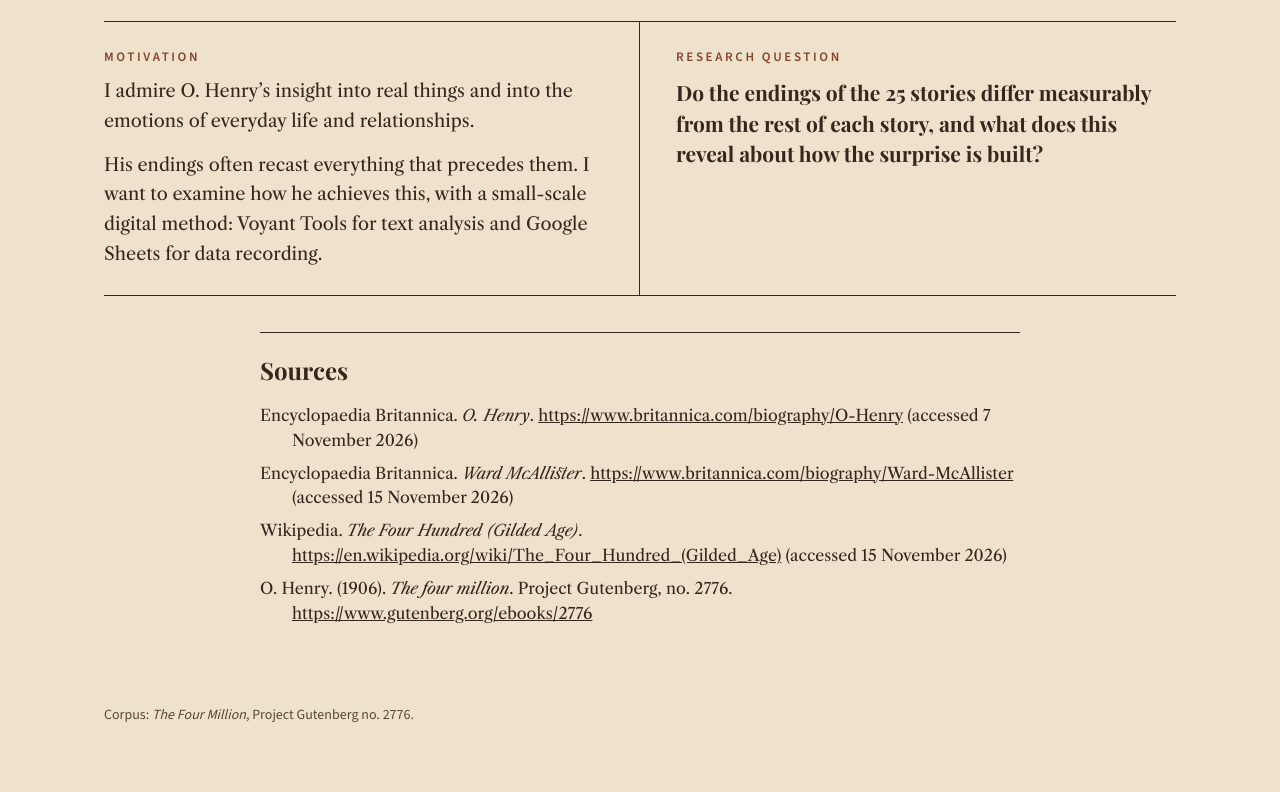
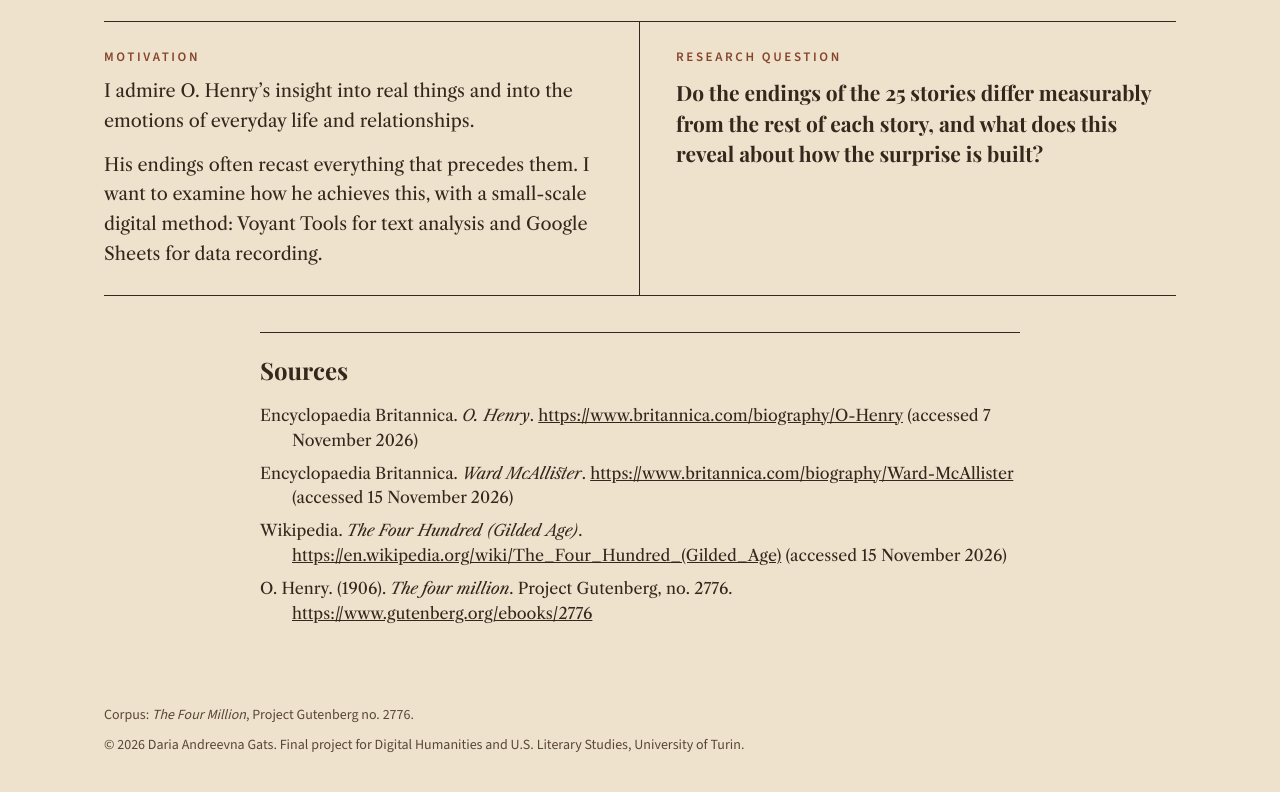
Before and after one commit to DariaGats/DHproject, a plain HTML site: page about.html in a window 1280 px wide. Shown: the part 1805-2597 px from the top of the page. Drawn offline with nearby package versions, Linux system fonts and the light colour scheme.

Commit message:
Add authorship line to the footer of every page
Co-Authored-By: Claude Sonnet 5.5 <noreply@anthropic.com>
Claude-Session: https://claude.ai/code/session_01QxcoBbrnzpwNggwg4x2A16

```diff
--- a/about.html
+++ b/about.html
@@ -98,6 +98,7 @@
 
     <footer class="site-footer">
       <p>Corpus: <cite>The Four Million</cite>, Project Gutenberg no. 2776.</p>
+      <p>&copy; 2026 Daria Andreevna Gats. Final project for Digital Humanities and U.S. Literary Studies, University of Turin.</p>
     </footer>
 
   </div>
```
Also changed, not shown: charts.html (+1 -0 lines), index.html (+1 -0 lines), limits.html (+1 -0 lines), method.html (+1 -0 lines), stories.html (+1 -0 lines), teachers.html (+1 -0 lines), test-the-ending.html (+1 -0 lines), thanks.html (+1 -0 lines).
